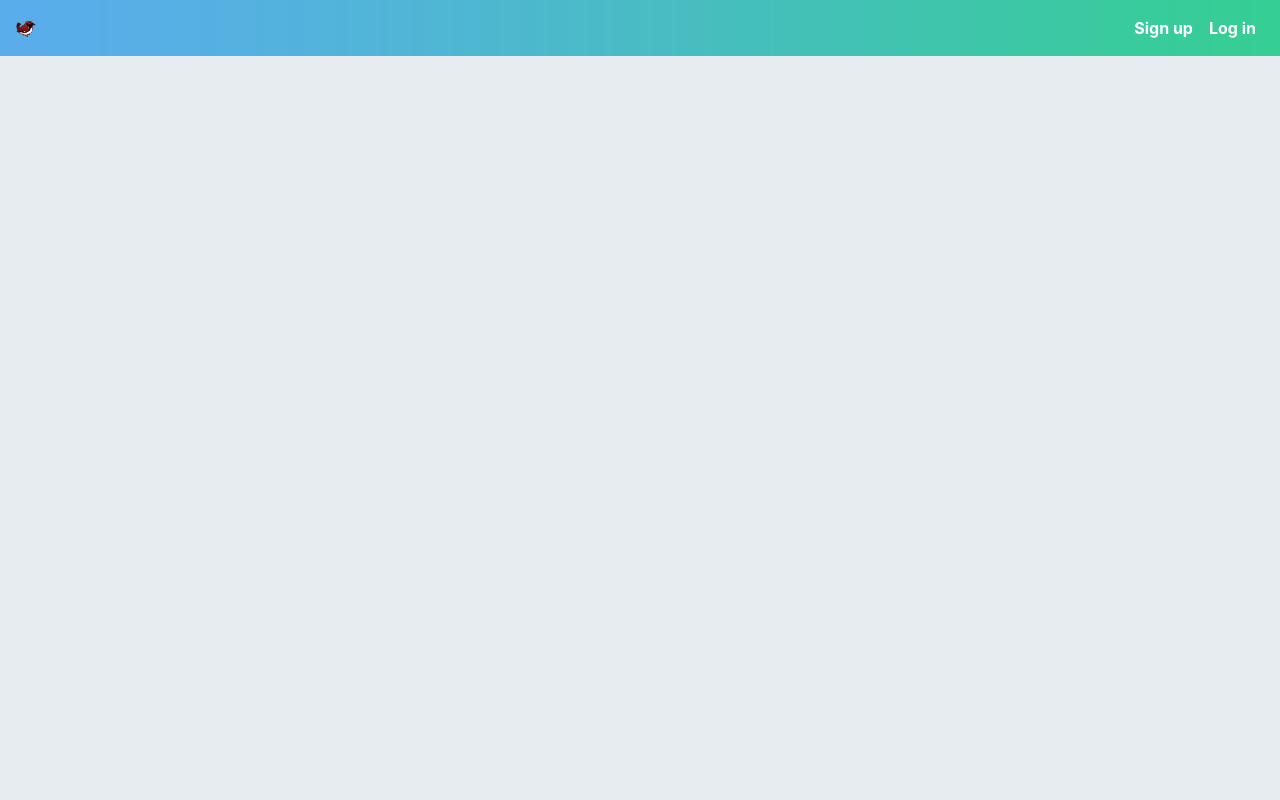
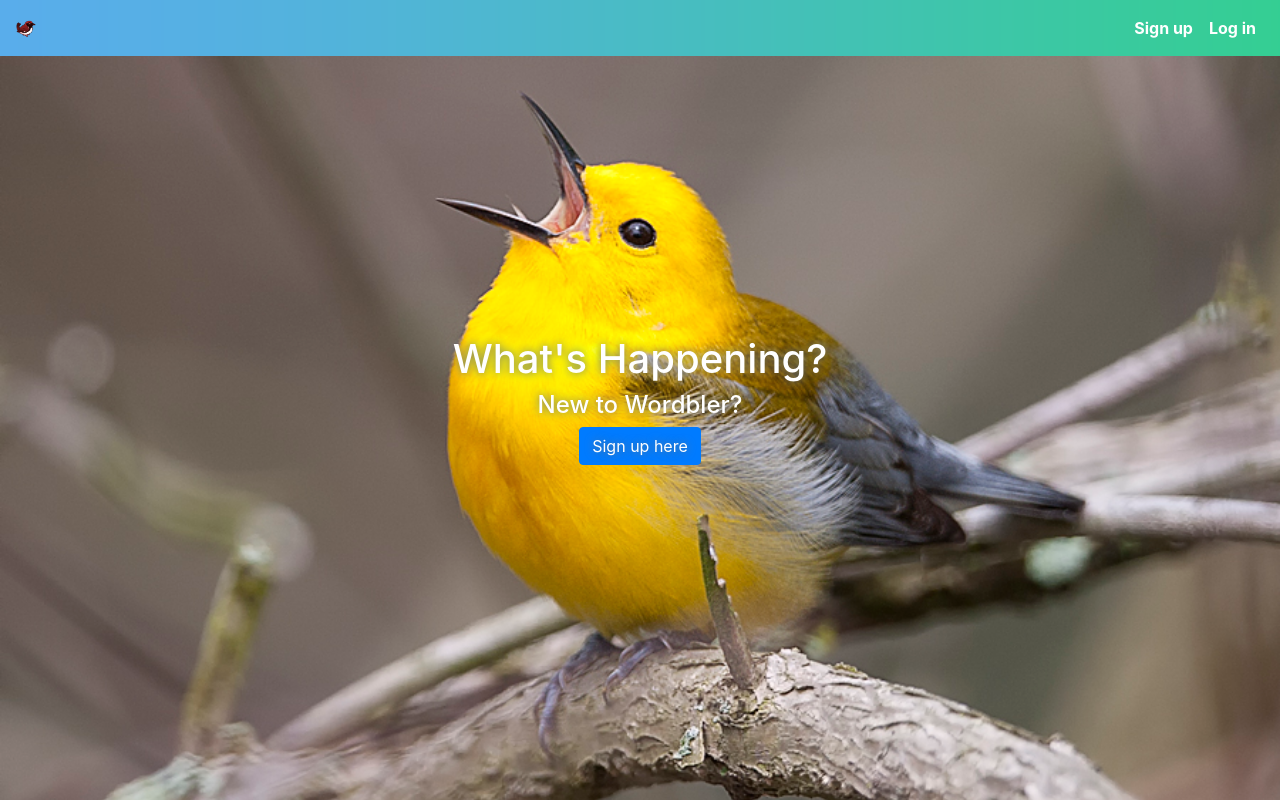
Before and after one commit to Miario/Wordbler, a React (Create React App) app in the folder wordbler-client/: page / in a window 1280 px wide. Built offline with nearby package versions, Linux system fonts and the light colour scheme.

Commit message:
styling Homepage component

```diff
--- /dev/null
+++ b/wordbler-client/src/components/Homepage.js
@@ -0,0 +1,14 @@
+import React from "react";
+import { Link } from "react-router-dom";
+
+const Homepage = () => (
+	<div className="home-hero">
+		<h1>What's Happening?</h1>
+		<h4>New to Wordbler?</h4>
+		<Link to="/signup" className="btn btn-primary">
+			Sign up here
+		</Link>
+	</div>
+);
+
+export default Homepage;
--- a/wordbler-client/src/containers/App.js
+++ b/wordbler-client/src/containers/App.js
@@ -3,6 +3,7 @@
 import {configureStore} from "../store";
 import { BrowserRouter as Router } from "react-router-dom";
 import Navbar from "./Navbar";
+import Main from "./Main";
 
 const store = configureStore()
 
@@ -11,6 +12,7 @@
     <Router>
       <div className="onboarding">
         <Navbar />
+        <Main />
       </div>
     </Router>
   </Provider>
--- a/wordbler-client/src/containers/Main.js
+++ b/wordbler-client/src/containers/Main.js
@@ -19,4 +19,4 @@
 	};
 }
 
-export default withRouter(connect(mapStateToProps, null))(Main);
+export default withRouter(connect(mapStateToProps, null)(Main));
--- a/wordbler-client/src/index.css
+++ b/wordbler-client/src/index.css
@@ -35,3 +35,23 @@
 	background-image: url("./images/nav-bg.png");
 	background-size: 100% 100%;
 }
+
+.home-hero {
+	width: 100vw;
+	height: 100vh;
+	position: absolute;
+	top: 0;
+	left: 0;
+	display: flex;
+	flex-direction: column;
+	align-items: center;
+	justify-content: center;
+	z-index: -1;
+	background-image: url("./images/signed-out-home.jpg");
+	background-position: center center;
+	background-size: cover;
+	text-align: center;
+	padding: 1rem;
+	color: #fff;
+	text-shadow: 0 0 8px #66757f;
+}
```
